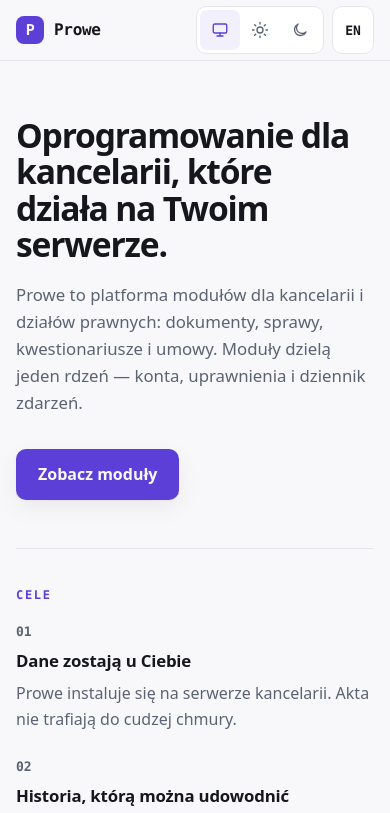
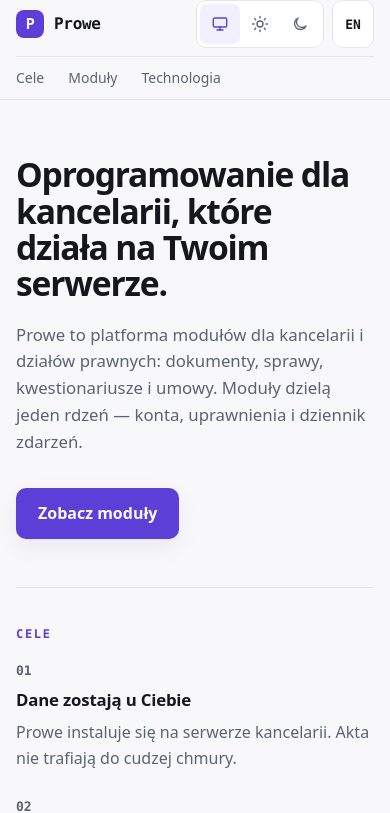
Before and after one commit to Alpaq92/prowe-website, a plain HTML site: page index.html in a window 390 px wide. Shown: the top 813 px of the page. Drawn offline with Linux system fonts and the light colour scheme.

Commit message:
Add section links to the header and PROJECT.md
Header links to Goals / Modules / Technology, translated from the section headings; on phones
they get their own row. PROJECT.md covers why this stack, how editors sign in, how a change
goes live, and what is left to do.

Co-Authored-By: Claude Opus 5.5 <noreply@anthropic.com>

```diff
--- a/app.js
+++ b/app.js
@@ -79,6 +79,13 @@ function modulePage(site, mod) {
   ];
 }
 
+// Section links in the header. On a module page they lead back to the home page sections.
+function renderNav(site) {
+  const sections = [['goals', site.goals_heading], ['modules', site.modules_heading], ['stack', site.stack_heading]];
+  document.getElementById('nav').replaceChildren(...sections.map(([id, text]) =>
+    el('a', { href: slug ? href(lang, null, `#${id}`) : `#${id}` }, text)));
+}
+
 function setupThemeSwitch(site) {
   const root = document.documentElement;
   const buttons = [...document.querySelectorAll('#theme-switch button')];
@@ -118,7 +125,10 @@ async function render() {
   const mod = slug && site.modules.find((m) => m.slug === slug);
   app.replaceChildren(...(mod ? modulePage(site, mod) : homePage(site)));
   document.getElementById('footer').textContent = site.footer;
+  renderNav(site);
   setupThemeSwitch(site);
+  // The content arrives after load, so the browser's own jump to #section missed it.
+  if (location.hash) document.getElementById(location.hash.slice(1))?.scrollIntoView();
 }
 
 render();
--- a/index.html
+++ b/index.html
@@ -20,6 +20,7 @@
     <header class="top">
       <div class="wrap top-inner">
         <a class="brand" href="./"><span class="mark" aria-hidden="true">P</span>Prowe</a>
+        <nav class="nav" id="nav"></nav>
         <div class="controls">
           <div class="theme" role="group" id="theme-switch">
             <button type="button" data-value="system">
--- a/style.css
+++ b/style.css
@@ -65,7 +65,14 @@ a { color: var(--accent); }
   backdrop-filter: blur(10px);
   border-bottom: 1px solid var(--line);
 }
-.top-inner { display: flex; align-items: center; justify-content: space-between; gap: 12px; height: 60px; }
+.top-inner { display: flex; flex-wrap: wrap; align-items: center; gap: 0 12px; min-height: 60px; }
+
+.nav { display: flex; gap: 24px; margin: 0 auto 0 32px; }
+.nav a { color: var(--muted); font-size: 14px; font-weight: 500; text-decoration: none; white-space: nowrap; }
+.nav a:hover { color: var(--fg); }
+
+/* Clear the sticky header when jumping to a section. */
+.section { scroll-margin-top: 72px; }
 
 .brand {
   display: flex;
@@ -247,6 +254,13 @@ a { color: var(--accent); }
 footer { padding: 32px 20px 48px; border-top: 1px solid var(--line); color: var(--muted); font-size: 14px; }
 
 /* ── small screens ──────────────────────────────────────── */
+@media (max-width: 720px) {
+  /* Section links drop to their own row under the brand and controls. */
+  .top-inner { justify-content: space-between; padding-top: 8px; }
+  .nav { order: 3; width: 100%; margin: 8px 0 0; padding: 10px 0; border-top: 1px solid var(--line); overflow-x: auto; }
+  .section { scroll-margin-top: 124px; }
+}
+
 @media (max-width: 600px) {
   .wrap { padding: 0 16px; }
   .brand { font-size: 16px; }
```
Also changed, not shown: 1 other file.
